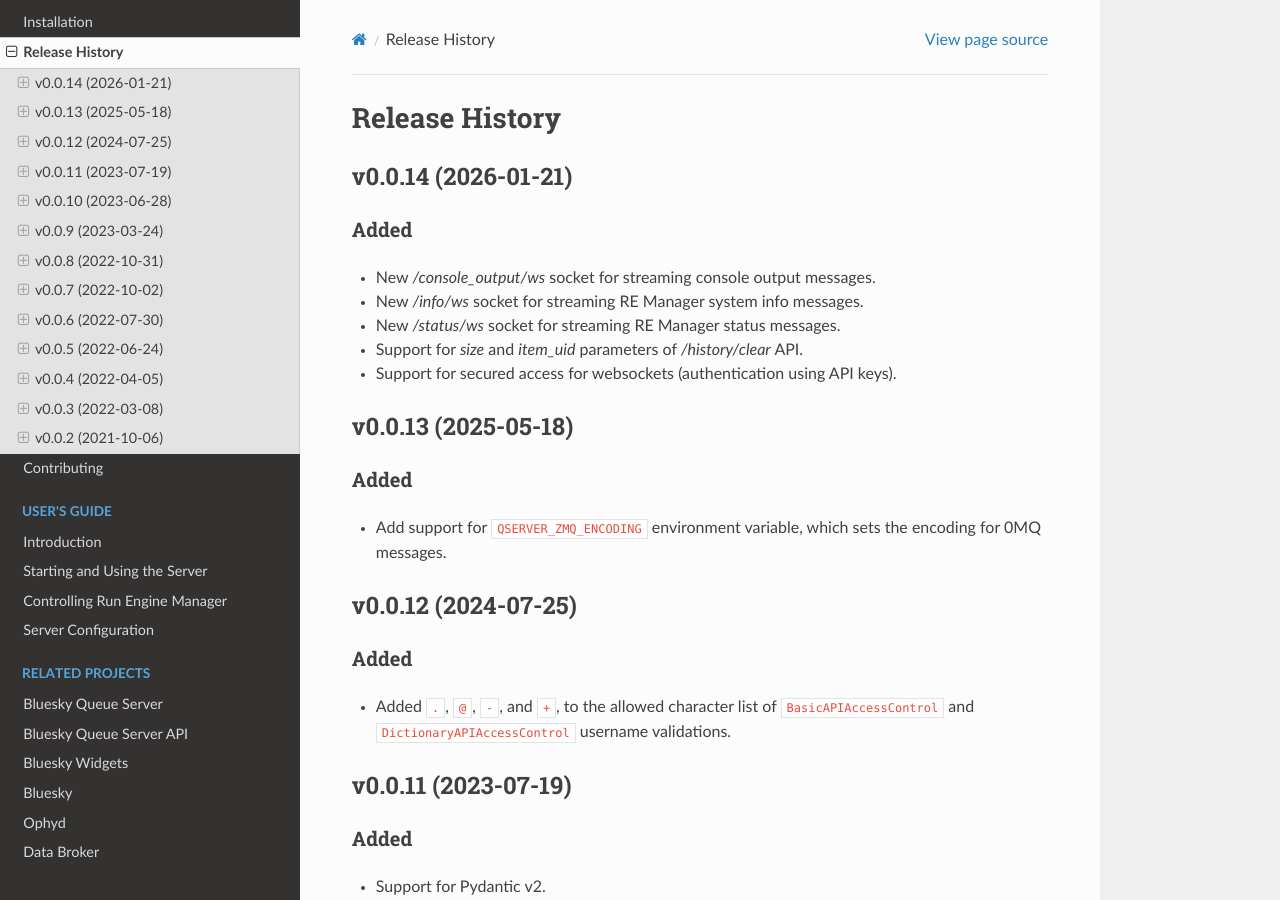
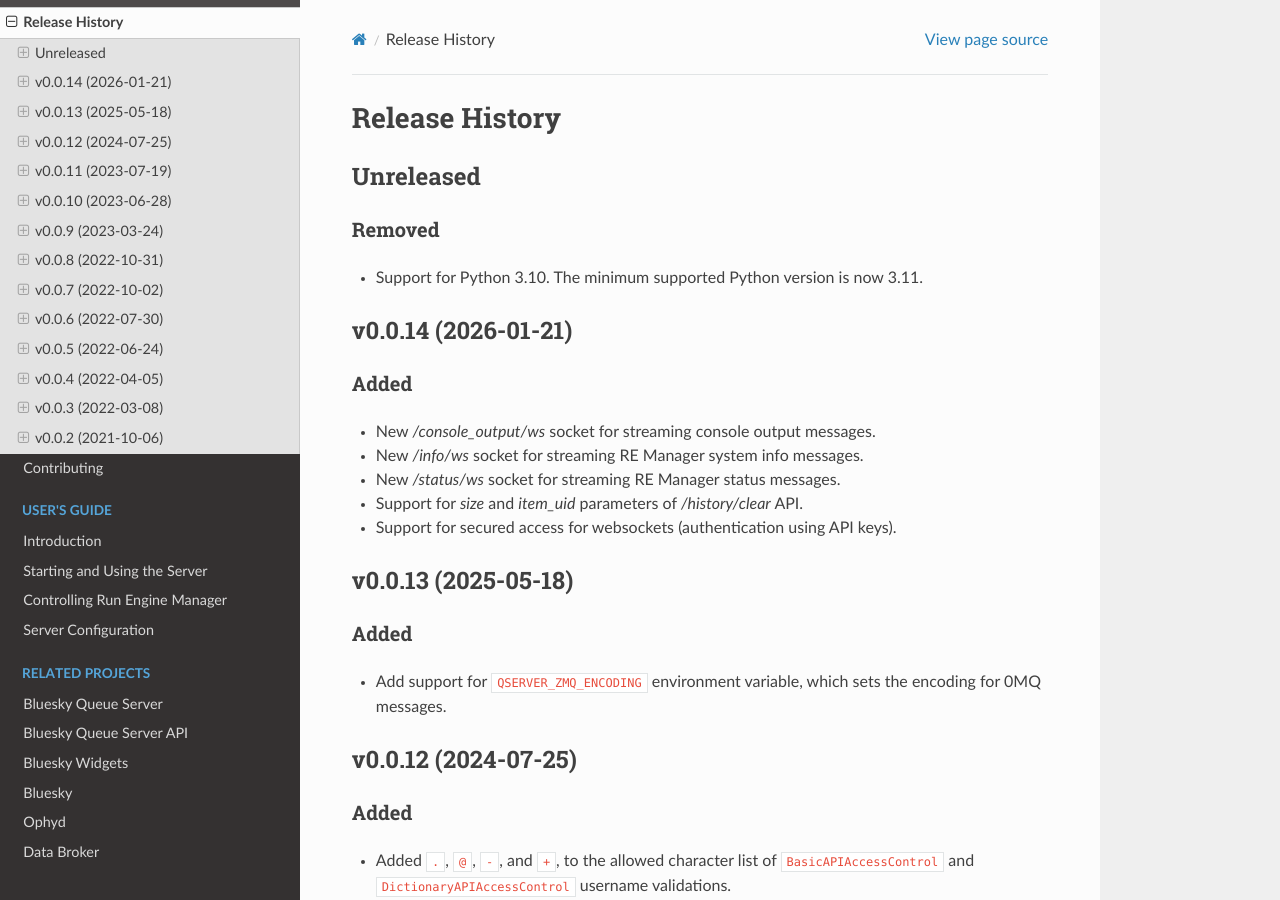
Before and after one commit to bluesky/bluesky-httpserver, a Sphinx documentation site: the page built from docs/source/release-history.rst, in a window 1280 px wide and 900 px high. Built offline with Sphinx 7.4.7 and the Read the Docs theme 3.1.0, drawn with Linux system fonts in a browser that asks for light colours; the version number could not be read and is left out.

Commit message:
Add to release history

```diff
--- a/docs/source/release-history.rst
+++ b/docs/source/release-history.rst
@@ -1,6 +1,15 @@
 ===============
 Release History
 ===============
+
+
+Unreleased
+==========
+
+Removed
+-------
+
+- Support for Python 3.10. The minimum supported Python version is now 3.11.
 
 
 v0.0.14 (2026-01-21)
```
